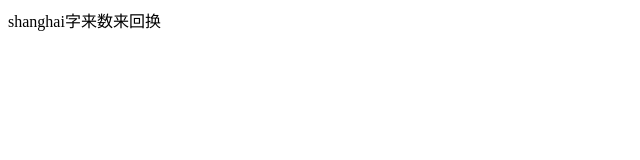
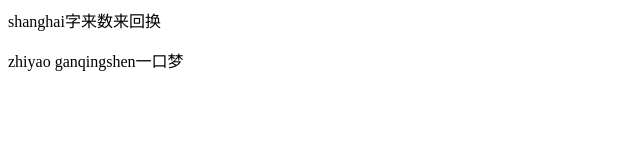
Before and after one commit to Eric0122/77-, a plain HTML site: page index.html in a window 1280 px wide. Shown: the whole page, without its empty margins (0-640 px from the left). Drawn offline with Linux system fonts and the light colour scheme.

Commit message:
shijian2

```diff
--- a/index.html
+++ b/index.html
@@ -7,5 +7,6 @@
 </head>
 <body>
     <span>shanghai字来数来回换</span>
+    <p>zhiyao ganqingshen一口梦</p>
 </body>
 </html>
```
